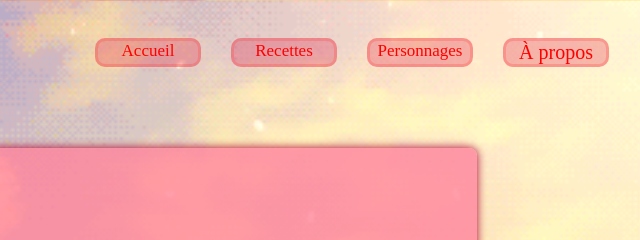
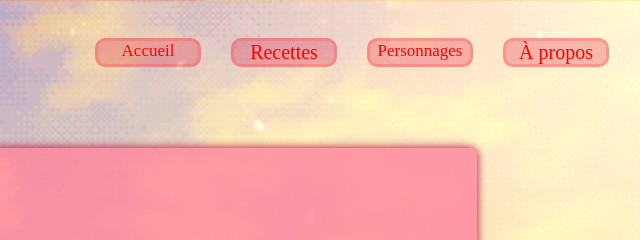
Before and after one commit to Bunny0White/food-anime.github.io, a plain HTML site: page Recettes.html in a window 1280 px wide. Shown: the top 240 px of the page, 563-1203 px from the left. Drawn offline with Linux system fonts and the light colour scheme.

Commit message:
Update Recettes.html

```diff
--- a/Recettes.html
+++ b/Recettes.html
@@ -14,7 +14,7 @@
     <div class="nav-links ">
       <ul>
         <li><a href="./Accueil.html" href="#home">Accueil</a></li>
-        <li><a href="./Recettes.html" href="#recette">Recettes</a></li>
+        <li><a class="active" href="./Recettes.html" href="#recette">Recettes</a></li>
         <li><a href="./Personnages.html" href="#personnages">Personnages</a></li>
         <li><a class="active" href="./Abouts.html" href="#about">À propos</a></li>
       </ul>
```
